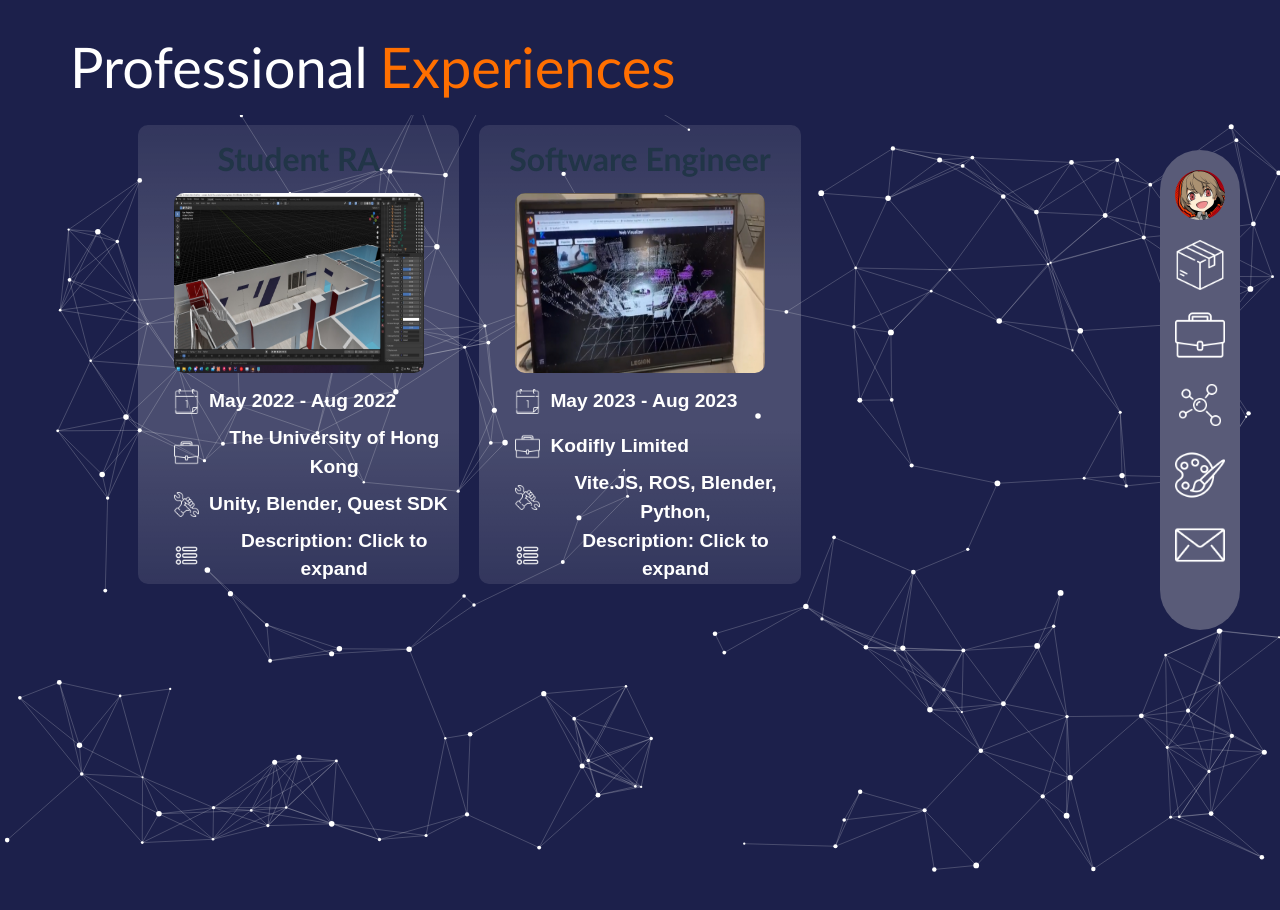
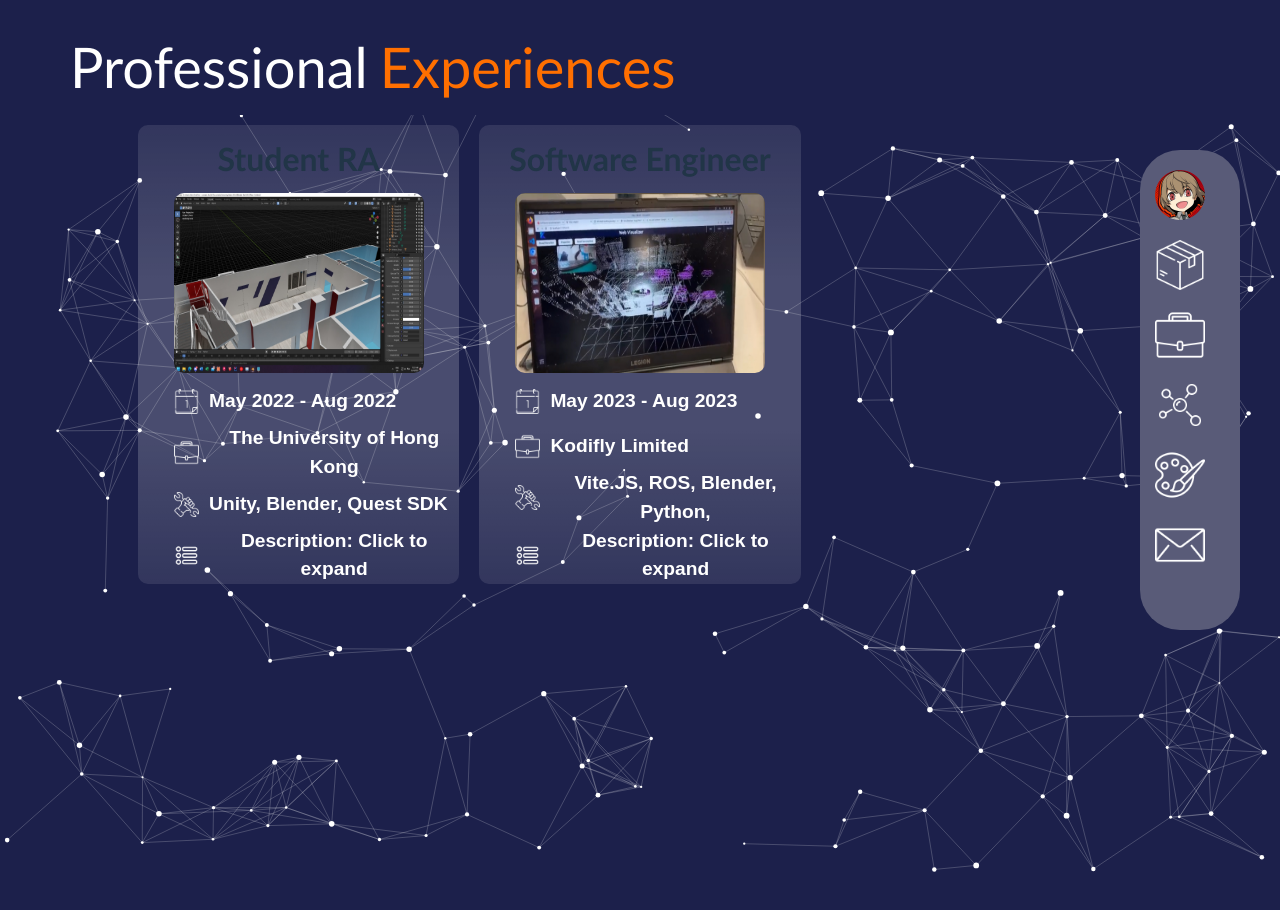
Before and after one commit to DethCubeHax/Portfolio-2.0, a React (Vite) app: page /work in a window 1280 px wide. Shown: the top 910 px of the page. Built offline with nearby package versions, Linux system fonts and the light colour scheme; a web font is replaced by a local one.

Commit message:
Fix spacing issue between elements in the NavPanel

```diff
--- a/src/Home.css
+++ b/src/Home.css
@@ -188,7 +188,7 @@ and line up on the bottom
 
 .NavPanel {
     position: fixed;
-    width: 80px;
+    min-width: 100px;
     height: 80px;
     background-color: #595b78;
     right: 40px;
@@ -216,7 +216,7 @@ and line up on the bottom
 }
 
 .PanelButtonContainer>div{
-    margin-right: 10px;
+    padding-right: 10px;
 }
 
 .NavPanelButton {
@@ -253,7 +253,7 @@ and line up on the bottom
 }
 
 .NavPanel:hover {
-    width: 150px;
+    width: 170px;
     transition: width 0.5s ease;
 }
 
```
